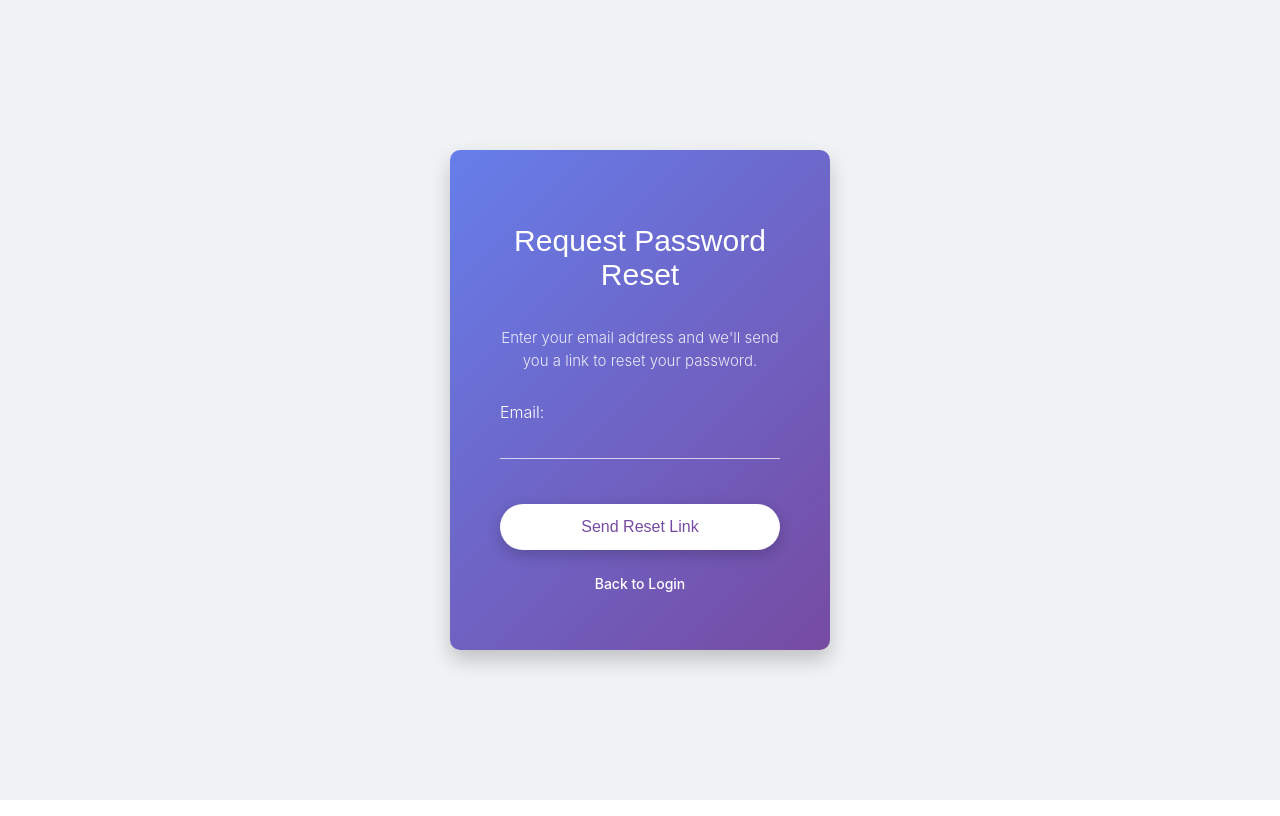
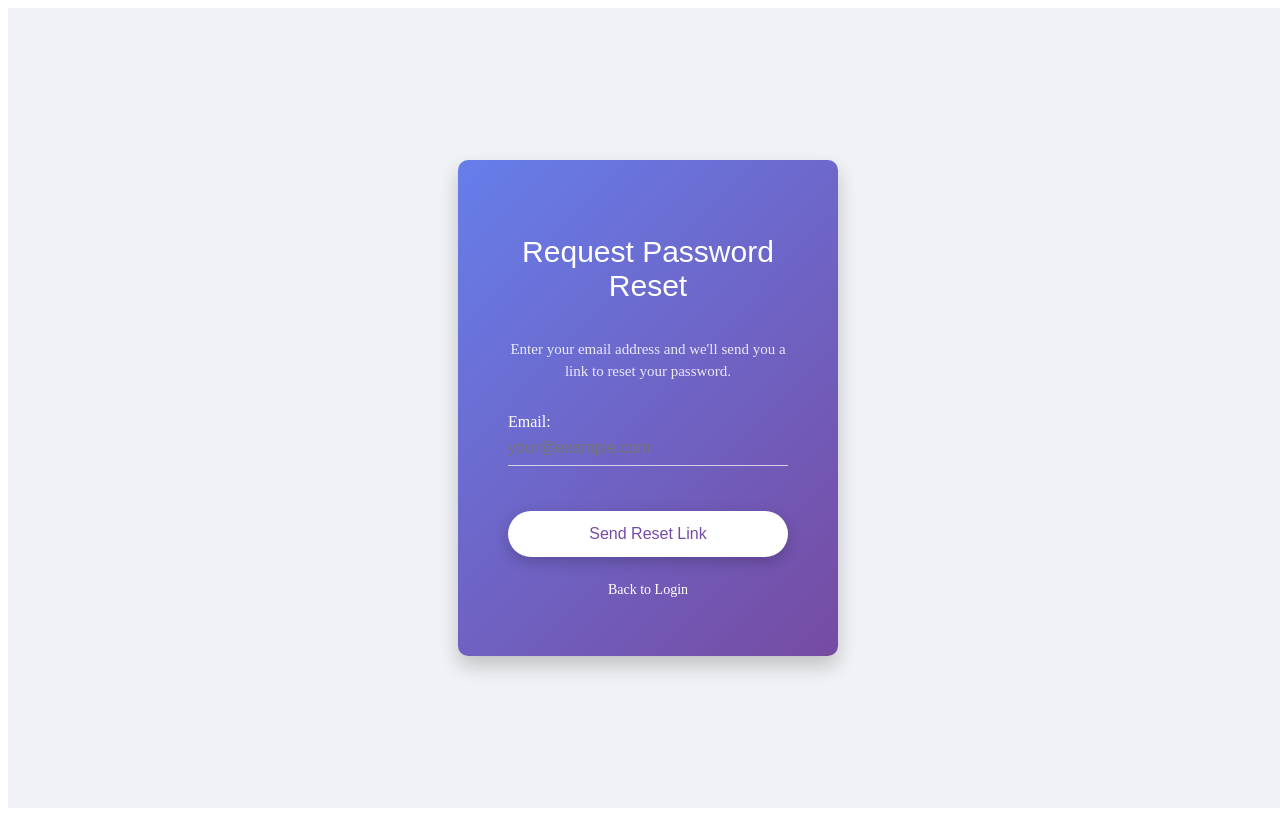
Before and after one commit to karthi0348/news-frontend, a React (Create React App) app: page /password-reset-request in a window 1280 px wide. Built offline with nearby package versions, Linux system fonts and the light colour scheme.

Commit message:
final update

```diff
--- a/src/App.js
+++ b/src/App.js
@@ -27,7 +27,7 @@ function AppRoutes() {
             <Route path="/login" element={<LoginPage />} />
             <Route path="/register" element={<RegisterPage />} />
             <Route path="/password-reset-request" element={<PasswordResetRequestPage />} />
-            <Route path="/password-reset" element={<PasswordResetVerifyPage />} />
+            <Route path="/auth/password-reset" element={<PasswordResetVerifyPage />} />
             <Route path="/mfa-login-verify" element={<MFALoginVerifyPage />} />
 
             <Route
--- a/src/index.css
+++ b/src/index.css
@@ -1,13 +1,3 @@
 body {
-  margin: 0;
-  font-family: -apple-system, BlinkMacSystemFont, 'Segoe UI', 'Roboto', 'Oxygen',
-    'Ubuntu', 'Cantarell', 'Fira Sans', 'Droid Sans', 'Helvetica Neue',
-    sans-serif;
-  -webkit-font-smoothing: antialiased;
-  -moz-osx-font-smoothing: grayscale;
+overflow-x: hidden !important;
 }
-
-code {
-  font-family: source-code-pro, Menlo, Monaco, Consolas, 'Courier New',
-    monospace;
-}
--- a/src/pages/NewsPage.js
+++ b/src/pages/NewsPage.js
@@ -248,8 +248,8 @@ const styles = {
         fontFamily: "Arial, sans-serif",
     },
     logoutButton: {
-        backgroundColor: 'white',
-        color: '#764ba2',
+        backgroundColor: 'Red',
+        color: '#f3f3f3ff',
         padding: '10px 18px',
         border: 'none',
         borderRadius: '25px',
--- a/src/pages/PasswordResetRequestPage.js
+++ b/src/pages/PasswordResetRequestPage.js
@@ -7,11 +7,11 @@ import { toast } from 'react-toastify';
 import { Link } from 'react-router-dom';
 
 const schema = yup.object().shape({
-    email: yup.string().email('Invalid email').required('Email is required'),
+    email: yup.string().email('Invalid email address').required('Email address is required'),
 });
 
 const PasswordResetRequestPage = () => {
-    const { register, handleSubmit, formState: { errors } } = useForm({
+    const { register, handleSubmit, setError, formState: { errors } } = useForm({
         resolver: yupResolver(schema),
     });
 
@@ -22,12 +22,23 @@ const PasswordResetRequestPage = () => {
     const onSubmit = async (data) => {
         setIsSubmitting(true);
         try {
-
             await api.post('/auth/password-reset-request/', data);
             toast.success('If an account with that email exists, a password reset link has been sent to it.');
         } catch (error) {
-            console.error('Password reset request error:', error.response?.data);
-            toast.error('An error occurred while processing your request. Please try again later.');
+            console.error('Password reset request error:', error);
+
+            if (error.response && error.response.status === 400 && error.response.data.errors) {
+                Object.entries(error.response.data.errors).forEach(([field, messages]) => {
+                    setError(field, { type: 'manual', message: messages[0] });
+                });
+                toast.error('Please correct the highlighted errors.');
+            } else if (error.response) {
+                toast.error(`An error occurred: ${error.response.data.message || 'Please try again later.'}`);
+            } else if (error.request) {
+                toast.error('Network error. Please check your internet connection and try again.');
+            } else {
+                toast.error('An unexpected error occurred. Please try again later.');
+            }
         } finally {
             setIsSubmitting(false);
         }
@@ -41,12 +52,14 @@ const PasswordResetRequestPage = () => {
                     <p style={styles.description}>Enter your email address and we'll send you a link to reset your password.</p>
                     <form onSubmit={handleSubmit(onSubmit)} style={styles.form}>
                         <div style={styles.inputGroup}>
-                            <label style={styles.label}>Email:</label>
+                            <label htmlFor="email" style={styles.label}>Email:</label>
                             <input
+                                id="email"
                                 type="email"
                                 {...register('email')}
                                 style={styles.input}
                                 autoComplete="email"
+                                placeholder="your@example.com"
                             />
                             {errors.email && <p style={styles.error}>{errors.email.message}</p>}
                         </div>
@@ -83,6 +96,7 @@ const PasswordResetRequestPage = () => {
     );
 };
 
+// Styles remain the same, ensure they are defined correctly as they were.
 const styles = {
     outerContainer: {
         display: 'flex',
--- a/src/pages/RegisterPage.js
+++ b/src/pages/RegisterPage.js
@@ -158,7 +158,6 @@ const styles = {
         color: "white",
         margin: '10px auto',
         boxSizing: 'border-box',
-        maxHeight: 'calc(100vh - 20px)',
         flexShrink: 0,
     },
     containerself: {
@@ -233,7 +232,7 @@ const styles = {
     },
     error: {
         color: "#ff6b6b",
-        background: "rgba(255, 107, 107, 0.1)",
+        background: "rgba(246, 242, 242)",
         padding: "5px",
         borderRadius: "5px",
         fontSize: "11px",
```
